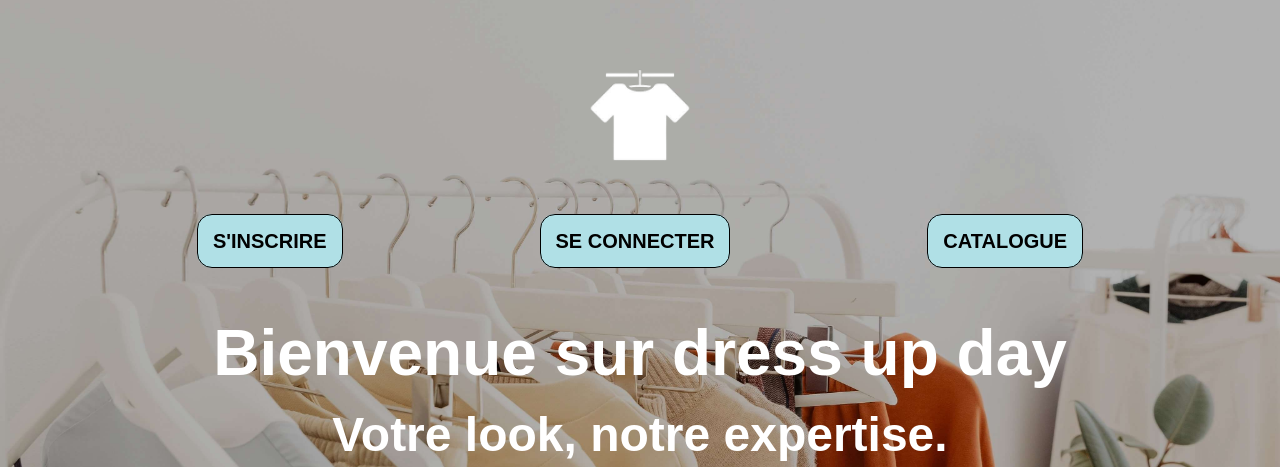
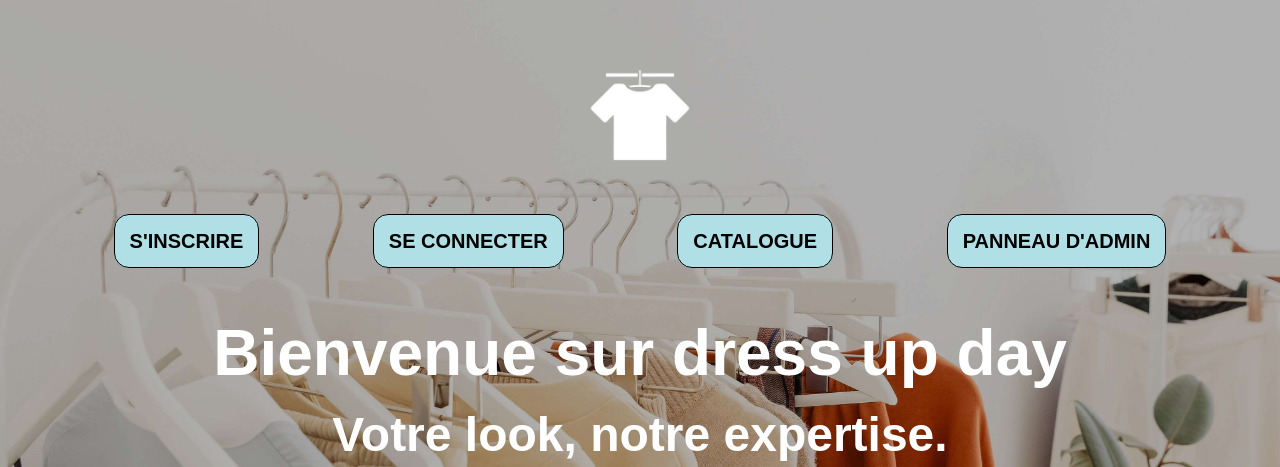
Before and after one commit to Mathias-Gh/Dress-up-day, a PHP site: page / in a window 1280 px wide. Shown: the top 467 px of the page. Run offline with PHP 8.4, Linux system fonts and the light colour scheme; data that the repository does not hold is empty.

Commit message:
fix admin

```diff
--- a/src/views/partials/navbar.php
+++ b/src/views/partials/navbar.php
@@ -2,8 +2,8 @@
 
 ob_start();
 if(isset($SESSION['id'])){
-$roleInfo = $dbMan->getById2('user', $_SESSION['id'], 'string');
-var_dump($roleInfo[0]);
+    $roleInfo = $dbMan->getById2('user', $_SESSION['id'], 'string');
+    var_dump($roleInfo[0]);
 }
 ?>
 
@@ -28,7 +28,7 @@ var_dump($roleInfo[0]);
             }
             ?>
             <li><a href="/?p=catalogue" id="logo">catalogue</a></li>
-        <?php if ($roleInfo[0] == 'ADMIN') :?>
+        <?php if (isset($_SESSION)|| $roleInfo[0] == 'ADMIN') :?>
             <li><a href="/?p=admin">Panneau d'admin</a></li>
     <?php endif ?>
 </ul>
```
